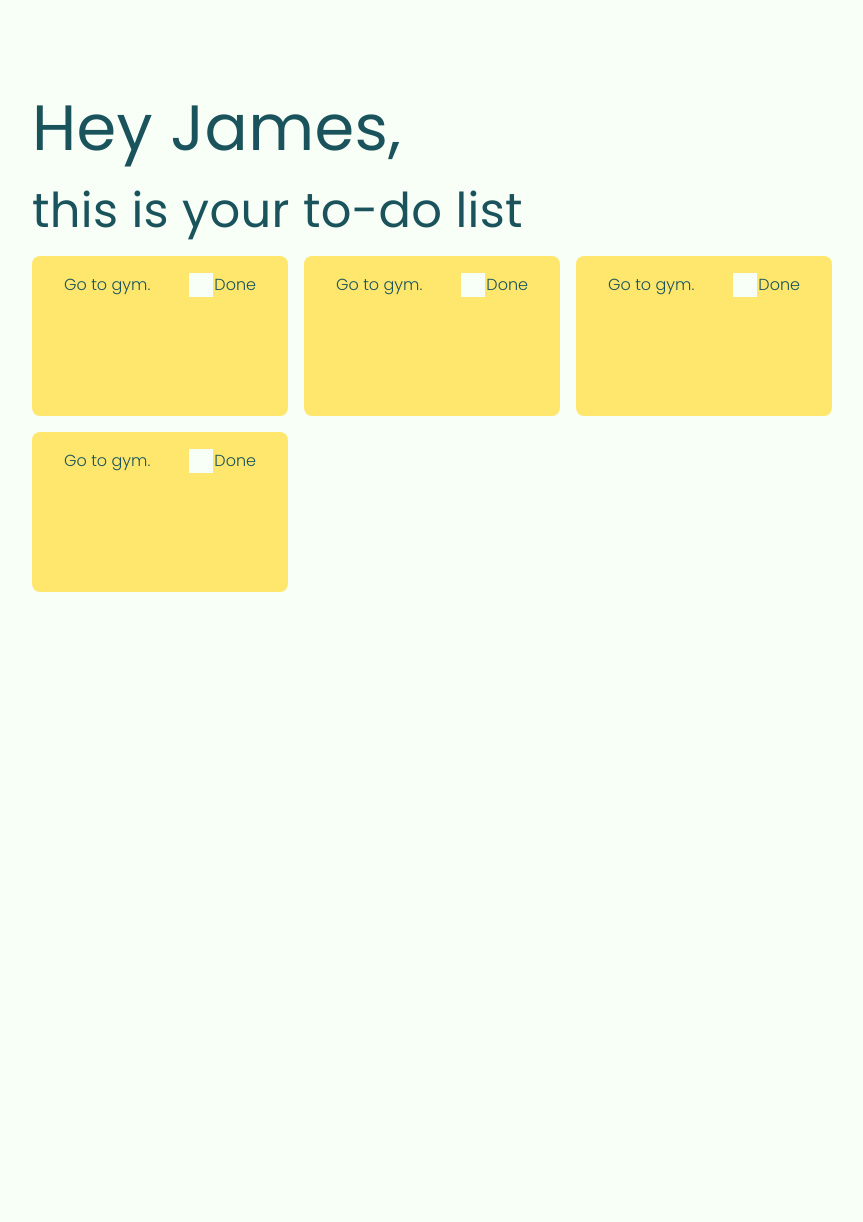
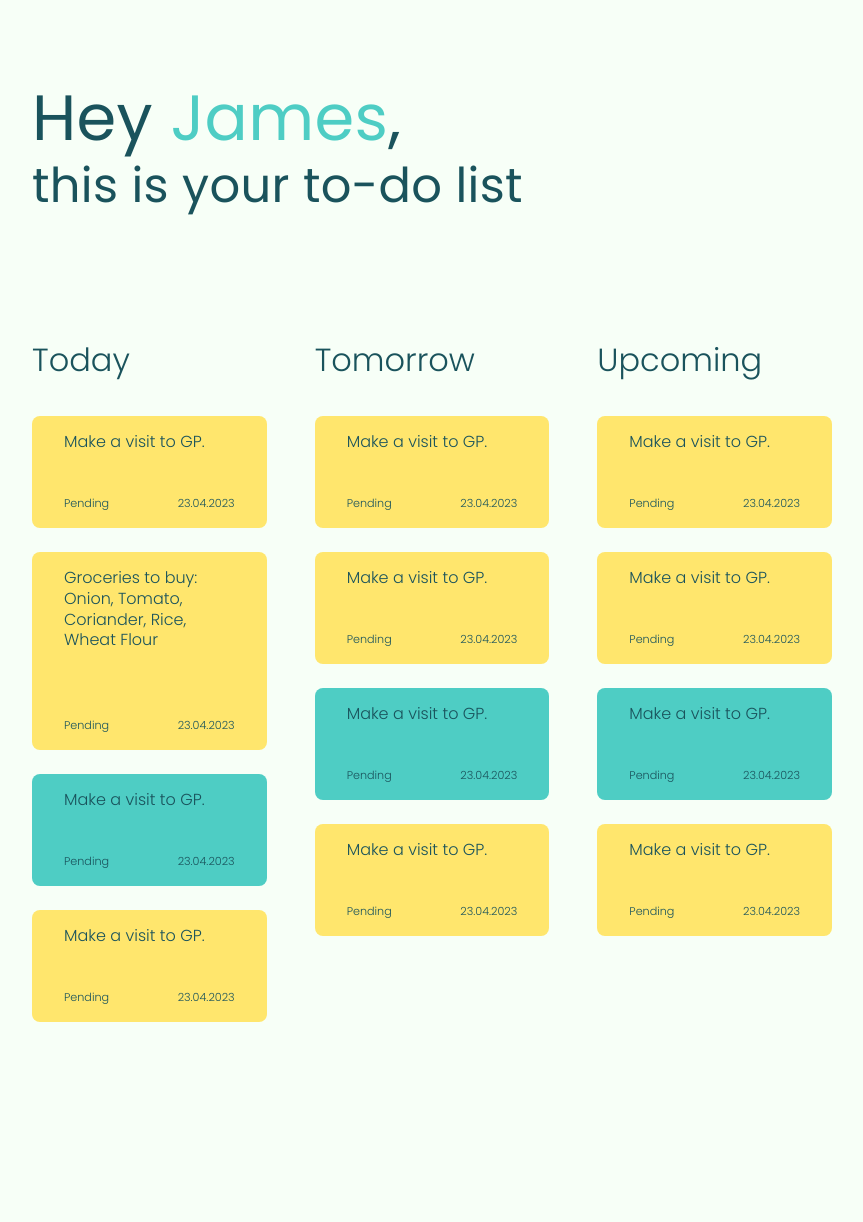
Before and after one commit to darshansp8/To-do, a Django app: page /tasks/ in a window 1280 px wide. Shown: the whole page, without its empty margins (208-1071 px from the left). Before the commit the page ends 592 px from the top, so only its background shows below. Run offline with Django 4.2, Linux system fonts and the light colour scheme.

Commit message:
Redesigned the template

```diff
--- a/to_do/static/style.css
+++ b/to_do/static/style.css
@@ -34,38 +34,50 @@ body{
 .header--title__primary{
     font-size: 4rem;
     font-weight: 400;
+    line-height: calc(1.2*4rem);
 }
 
 .header--title__secondary{
     font-size: 3rem;
     font-weight: 400;
+    line-height: calc(1.2*3rem);
+}
+
+.header--title__accent{
+    color: var(--secondary-color);
 }
 
 .tasks{
-    padding: 5rem 15rem;
+    padding: 10rem 15rem;
     display: grid;
-    align-items: center;
+    grid-template-columns: 1fr 1fr 1fr;
+    grid-gap: 3rem;
 }
 
 .tasks--title{
-    font-size: 4rem;
+    font-size: 2rem;
     font-weight: 300;
     color: var(--primary-color);
+    margin-bottom: 2rem;
 }
 
 .tasks--container{
     padding: 1rem 0;
-    display: inherit;
+    /* display: inherit;
     justify-content: center;
     grid-template-columns: 1fr 1fr 1fr;
-    grid-gap: 1rem;
+    grid-gap: 1rem; */
 }
 
 .tasks--tab{
     padding: 1rem 2rem;
+    margin-bottom: 1.5rem;
     background-color: var(--yellow-color);
     border-radius: .5rem;
-    height: 20vh;
+}
+
+.tasks--tab:nth-child(4){
+    background-color: var(--secondary-color);
 }
 
 .tasks--body{
@@ -73,12 +85,30 @@ body{
     font-weight: 300;
     color: var(--primary-color);
     display: grid;
-    grid-template-columns: auto auto;
-    justify-content: space-between;
-    align-items: center;
+    grid-template-rows: 1fr 1fr;
+    min-height: 10vh;
+    /* grid-gap: 1rem; */
 }
 
-.tasks--checkbox{
+.tasks--content{
+    font-size: 1rem;
+    font-weight: 300;
+    line-height: 1.3rem;
+}
+
+.tasks--info{
+    display: grid;
+    grid-template-columns: max-content max-content;
+    /* grid-gap: 1rem; */
+    justify-content: space-between;
+    align-self: end;
+}
+
+.tasks--status, .tasks--date{
+    font-size: .7rem;
+}
+
+/* .tasks--checkbox{
     position: absolute;
     opacity: 0;
 }
@@ -104,4 +134,4 @@ body{
 
 .tasks--checkbox:focus + label:before{
     background-color: var(--secondary-color);
-}
+} */
--- a/to_do/templates/index.html
+++ b/to_do/templates/index.html
@@ -12,47 +12,126 @@
 <body>
     <header class="header">
         <div class="header--container">
-            <h1 class="header--title header--title__primary">Hey James,<h1>
+            <h1 class="header--title header--title__primary">Hey <span class="header--title__accent">James</span>,<h1>
             <h2 class="header--title header--title__secondary"> this is your to-do list</h2>
         </div>
     </header>
     <section class="tasks">
         <!-- <h2 class="tasks--title">Current Tasks</h2> -->
         <div class="tasks--container">
+            <h2 class="tasks--title">Today</h2>
             <div class="tasks--tab">
                 <div class="tasks--body">
-                    <span class="tasks--heading">Go to gym.</span>
-                    <form action="">
-                        <input type="checkbox" name="checkbox" id="checked" class="tasks--checkbox">
-                        <label for="checked"><span>Done</span></label>
-                    </form>
+                    <p class="tasks--content">Make a visit to GP.</p>
+                    <div class="tasks--info">
+                        <div class="tasks--status">Pending</div>
+                        <div class="tasks--date">23.04.2023</div>
+                    </div>
                 </div>
             </div>
             <div class="tasks--tab">
                 <div class="tasks--body">
-                    <span class="tasks--heading">Go to gym.</span>
-                    <form action="">
-                        <input type="checkbox" name="checkbox" id="checked" class="tasks--checkbox">
-                        <label for="checked"><span>Done</span></label>
-                    </form>
+                    <p class="tasks--content">Groceries to buy: Onion, Tomato, Coriander, Rice, Wheat Flour</p>
+                    <div class="tasks--info">
+                        <div class="tasks--status">Pending</div>
+                        <div class="tasks--date">23.04.2023</div>
+                    </div>
                 </div>
             </div>
             <div class="tasks--tab">
                 <div class="tasks--body">
-                    <span class="tasks--heading">Go to gym.</span>
-                    <form action="">
-                        <input type="checkbox" name="checkbox" id="checked" class="tasks--checkbox">
-                        <label for="checked"><span>Done</span></label>
-                    </form>
+                    <p class="tasks--content">Make a visit to GP.</p>
+                    <div class="tasks--info">
+                        <div class="tasks--status">Pending</div>
+                        <div class="tasks--date">23.04.2023</div>
+                    </div>
                 </div>
             </div>
             <div class="tasks--tab">
                 <div class="tasks--body">
-                    <span class="tasks--heading">Go to gym.</span>
-                    <form action="">
-                        <input type="checkbox" name="checkbox" id="checked" class="tasks--checkbox">
-                        <label for="checked"><span>Done</span></label>
-                    </form>
+                    <p class="tasks--content">Make a visit to GP.</p>
+                    <div class="tasks--info">
+                        <div class="tasks--status">Pending</div>
+                        <div class="tasks--date">23.04.2023</div>
+                    </div>
+                </div>
+            </div>
+        </div>
+        <div class="tasks--container">
+            <h2 class="tasks--title">Tomorrow</h2>
+            <div class="tasks--tab">
+                <div class="tasks--body">
+                    <p class="tasks--content">Make a visit to GP.</p>
+                    <div class="tasks--info">
+                        <div class="tasks--status">Pending</div>
+                        <div class="tasks--date">23.04.2023</div>
+                    </div>
+                </div>
+            </div>
+            <div class="tasks--tab">
+                <div class="tasks--body">
+                    <p class="tasks--content">Make a visit to GP.</p>
+                    <div class="tasks--info">
+                        <div class="tasks--status">Pending</div>
+                        <div class="tasks--date">23.04.2023</div>
+                    </div>
+                </div>
+            </div>
+            <div class="tasks--tab">
+                <div class="tasks--body">
+                    <p class="tasks--content">Make a visit to GP.</p>
+                    <div class="tasks--info">
+                        <div class="tasks--status">Pending</div>
+                        <div class="tasks--date">23.04.2023</div>
+                    </div>
+                </div>
+            </div>
+            <div class="tasks--tab">
+                <div class="tasks--body">
+                    <p class="tasks--content">Make a visit to GP.</p>
+                    <div class="tasks--info">
+                        <div class="tasks--status">Pending</div>
+                        <div class="tasks--date">23.04.2023</div>
+                    </div>
+                </div>
+            </div>
+        </div>
+        <div class="tasks--container">
+            <h2 class="tasks--title">Upcoming</h2>
+            <div class="tasks--tab">
+                <div class="tasks--body">
+                    <p class="tasks--content">Make a visit to GP.</p>
+                    <div class="tasks--info">
+                        <div class="tasks--status">Pending</div>
+                        <div class="tasks--date">23.04.2023</div>
+                    </div>
+                </div>
+            </div>
+            <div class="tasks--tab">
+                <div class="tasks--body">
+                    <p class="tasks--content">Make a visit to GP.</p>
+                    <div class="tasks--info">
+                        <div class="tasks--status">Pending</div>
+                        <div class="tasks--date">23.04.2023</div>
+                    </div>
+                </div>
+            </div>
+            <div class="tasks--tab">
+                <div class="tasks--body">
+                    <p class="tasks--content">Make a visit to GP.</p>
+                    <div class="tasks--info">
+                        <div class="tasks--status">Pending</div>
+                        <div class="tasks--date">23.04.2023</div>
+                    </div>
+                </div>
+            </div>
+            <div class="tasks--tab">
+                <div class="tasks--body">
+                    <p class="tasks--content">Make a visit to GP.</p>
+                    <div class="tasks--info">
+                        <div class="tasks--status">Pending</div>
+                        <div class="tasks--date">23.04.2023</div>
+                    </div>
                 </div>
             </div>
         </div>
```
